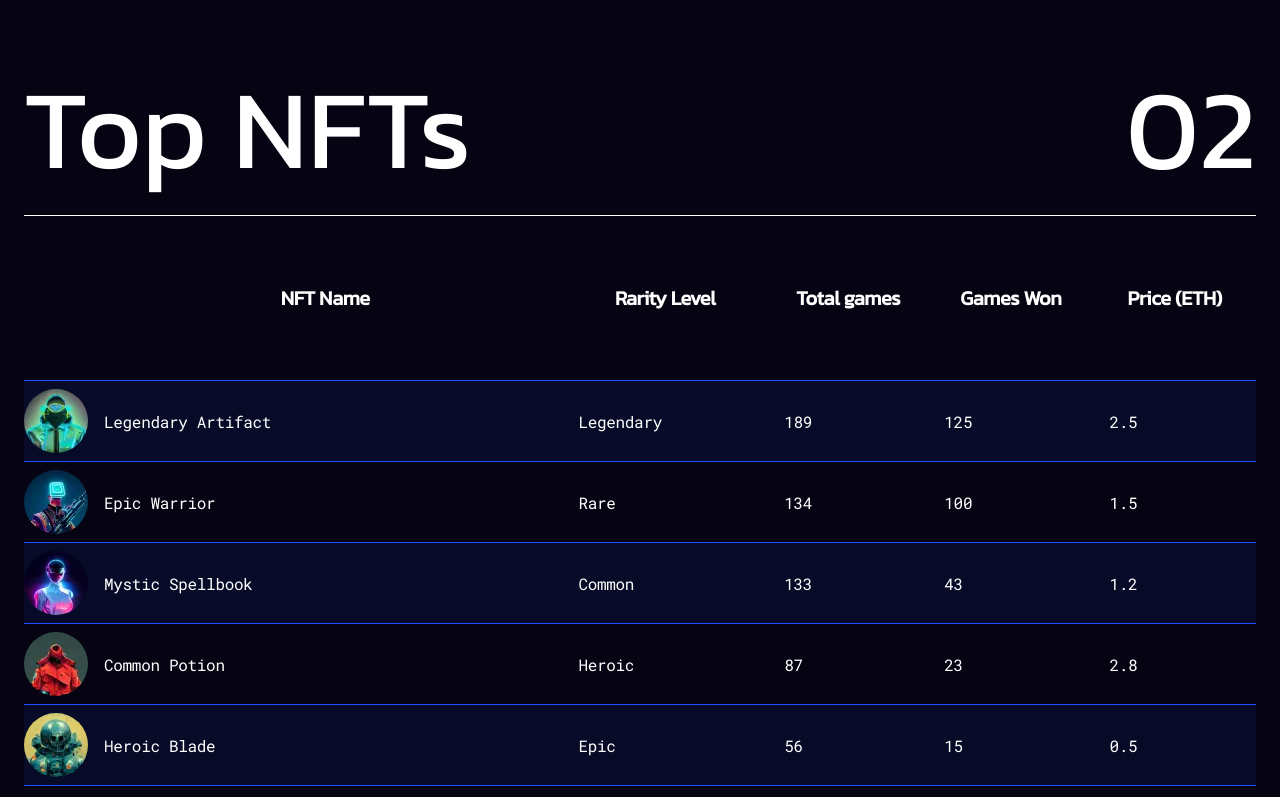
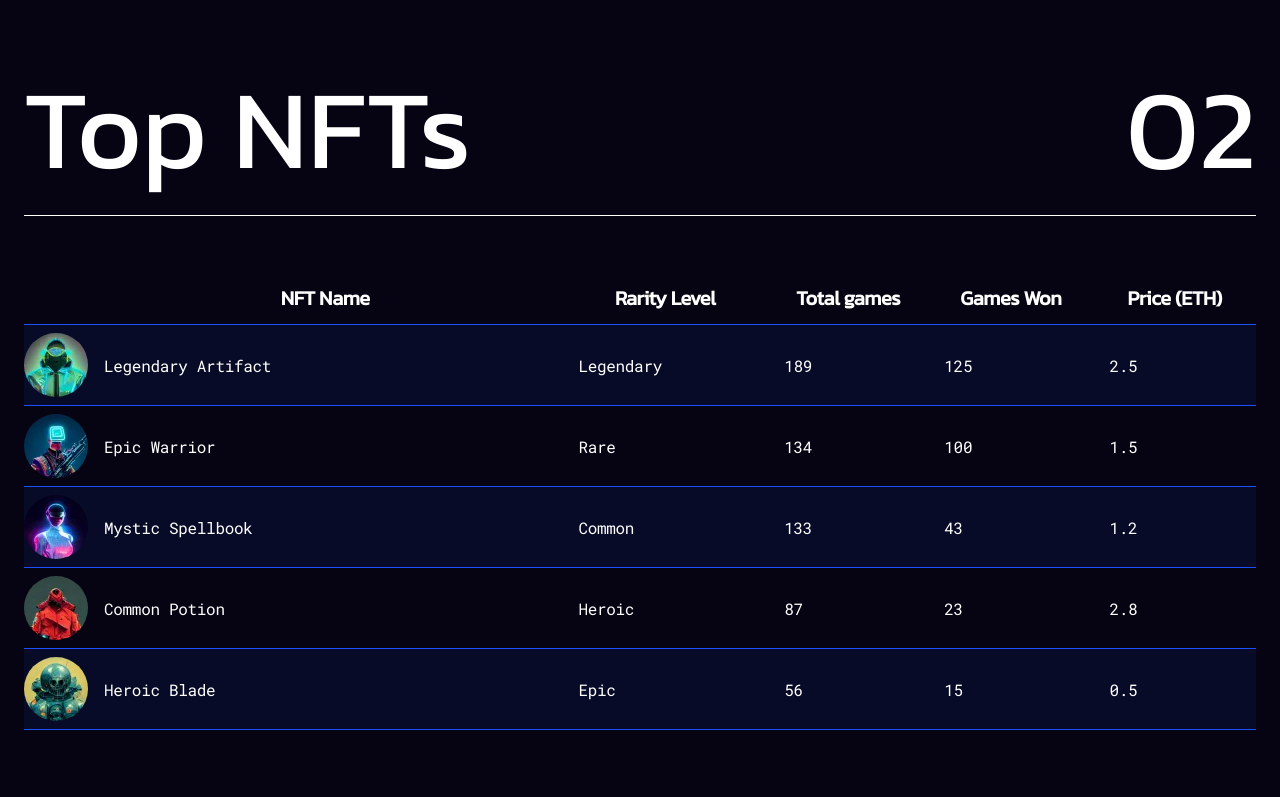
Before and after one commit to DaniilPopov0809/dexola-capm, a React (Vite) app: page / in a window 1280 px wide. Shown: the part 1939-2736 px from the top of the page. Built offline with nearby package versions, Linux system fonts and the light colour scheme; what google-libphonenumber would draw is missing.

Commit message:
FIX: NftTable

```diff
--- a/src/components/UI/NftTable/NftTable.module.scss
+++ b/src/components/UI/NftTable/NftTable.module.scss
@@ -43,5 +43,6 @@
 }
 
 .table__headCellAvatar {
+  font-size: 1px;
   color: transparent;
 }
```
